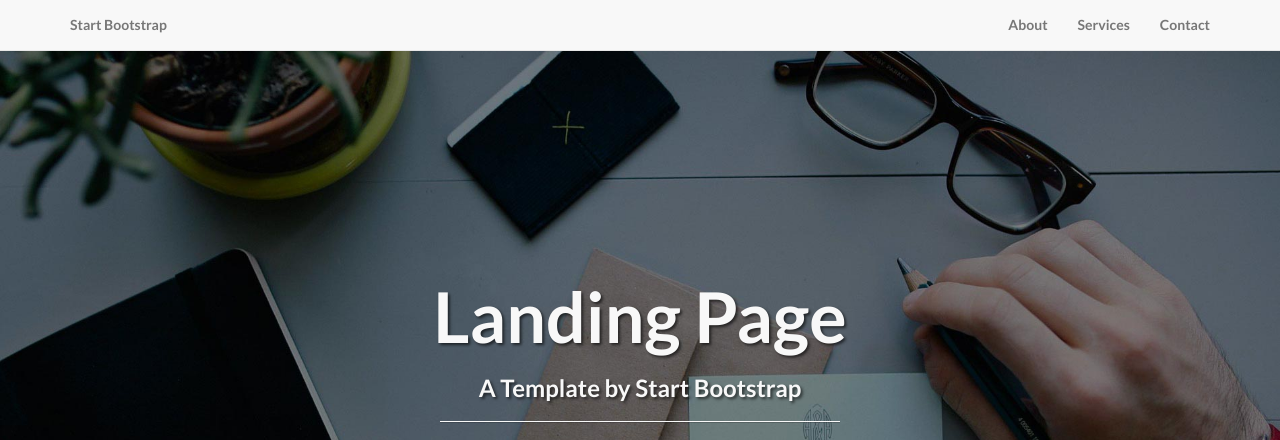
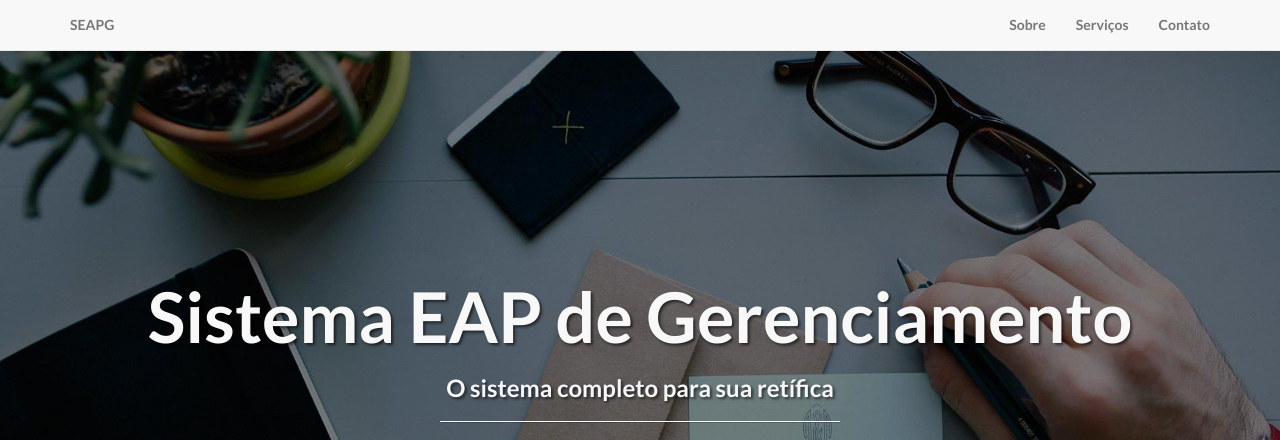
Before and after one commit to pernambucano/pernambucano.github.io, a plain HTML site: page index.html in a window 1280 px wide. Shown: the top 440 px of the page. Drawn offline with Linux system fonts and the light colour scheme.

Commit message:
alterando titulo

```diff
--- a/index.html
+++ b/index.html
@@ -9,7 +9,7 @@
     <meta name="description" content="">
     <meta name="author" content="">
 
-    <title>Landing Page - Start Bootstrap Theme</title>
+    <title>Sistema EAP de Gerenciamento</title>
 
     <!-- Bootstrap Core CSS -->
     <link href="css/bootstrap.min.css" rel="stylesheet">
@@ -43,19 +43,19 @@
                     <span class="icon-bar"></span>
                     <span class="icon-bar"></span>
                 </button>
-                <a class="navbar-brand topnav" href="#">Start Bootstrap</a>
+                <a class="navbar-brand topnav" href="#">SEAPG</a>
             </div>
             <!-- Collect the nav links, forms, and other content for toggling -->
             <div class="collapse navbar-collapse" id="bs-example-navbar-collapse-1">
                 <ul class="nav navbar-nav navbar-right">
                     <li>
-                        <a href="#about">About</a>
+                        <a href="#about">Sobre</a>
                     </li>
                     <li>
-                        <a href="#services">Services</a>
+                        <a href="#services">Serviços</a>
                     </li>
                     <li>
-                        <a href="#contact">Contact</a>
+                        <a href="#contact">Contato</a>
                     </li>
                 </ul>
             </div>
@@ -73,8 +73,8 @@
             <div class="row">
                 <div class="col-lg-12">
                     <div class="intro-message">
-                        <h1>Landing Page</h1>
-                        <h3>A Template by Start Bootstrap</h3>
+                        <h1>Sistema EAP de Gerenciamento</h1>
+                        <h3>O sistema completo para sua retífica</h3>
                         <hr class="intro-divider">
                         <ul class="list-inline intro-social-buttons">
                             <li>
```
Also changed, not shown: 1 other file.
